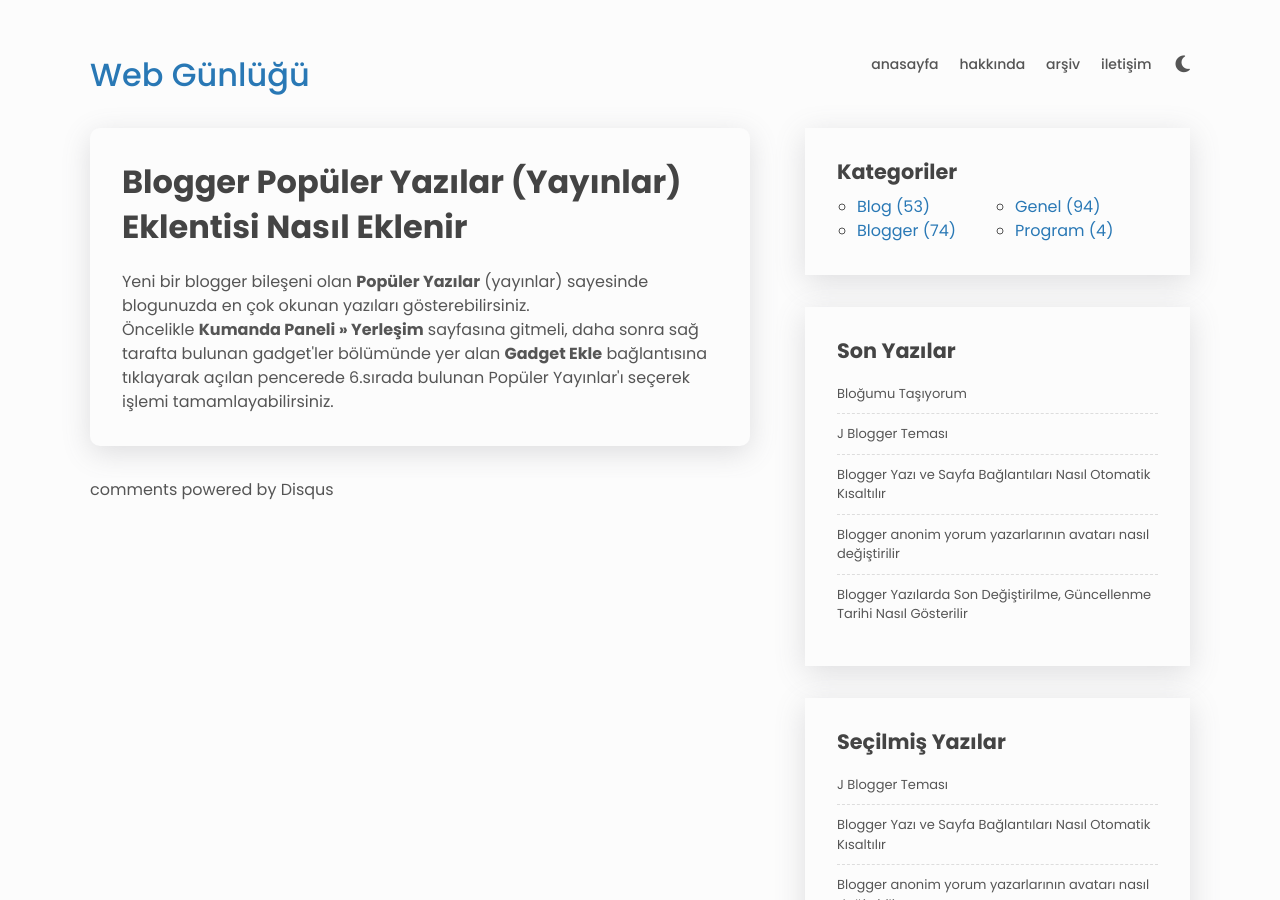
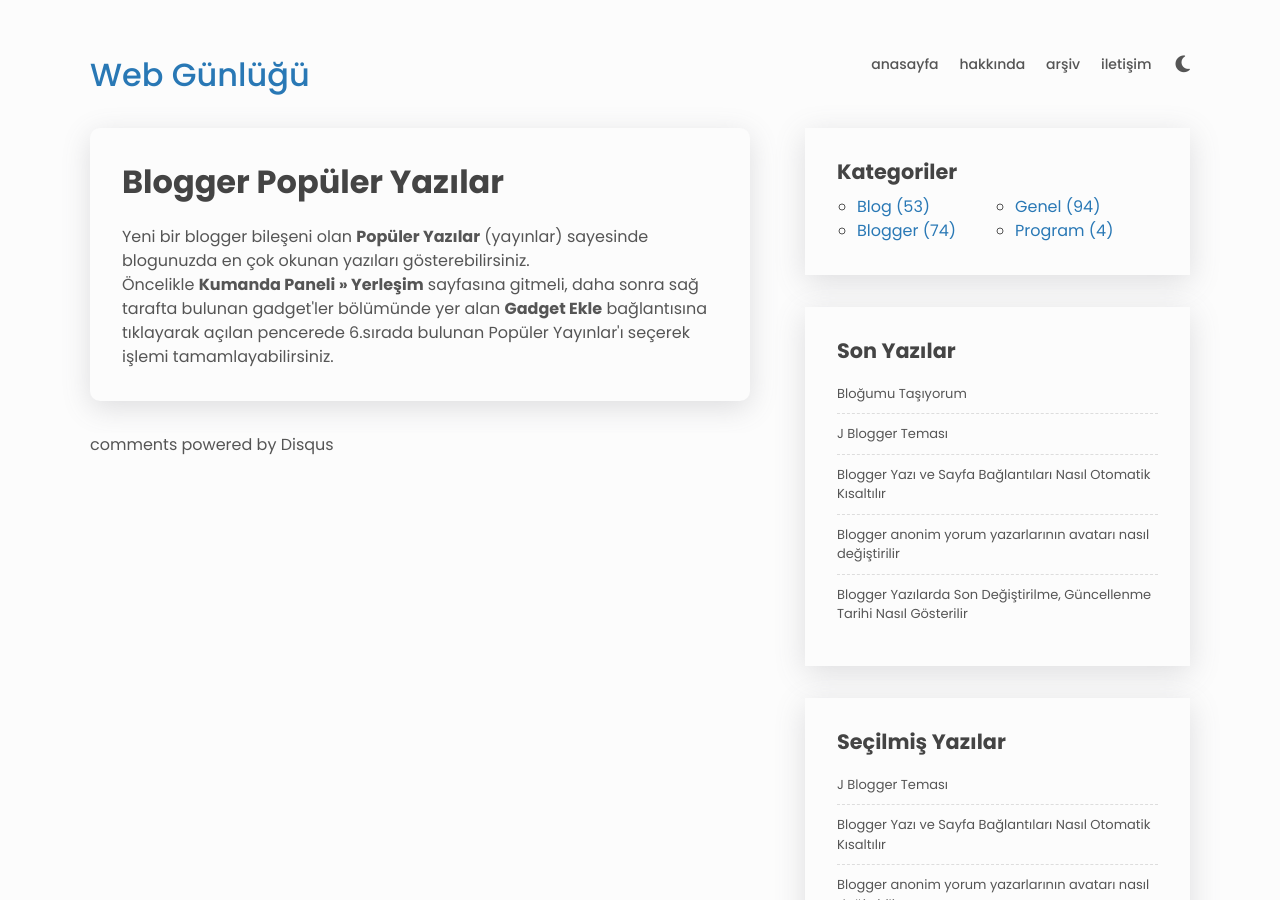
Before and after one commit to zaferzent/zaferzent.github.io, a Jekyll site: the page built from _posts/2010-09-06-blogger-populer-yazilar-yayinlar-eklentisi-nasil-eklenir.html, in a window 1280 px wide and 900 px high. Built offline with Jekyll 4.4.1, drawn with Linux system fonts in a browser that asks for light colours; nearby versions of some CDN libraries; comment, search, counter and statistics services are not loaded.

Commit message:
Update 2010-09-06-blogger-populer-yazilar-yayinlar-eklentisi-nasil-eklenir.html

```diff
--- a/_posts/2010-09-06-blogger-populer-yazilar-yayinlar-eklentisi-nasil-eklenir.html
+++ b/_posts/2010-09-06-blogger-populer-yazilar-yayinlar-eklentisi-nasil-eklenir.html
@@ -1,6 +1,6 @@
 ---
 layout: post
-title: Blogger Popüler Yazılar (Yayınlar) Eklentisi Nasıl Eklenir
+title: Blogger Popüler Yazılar
 date: 2010-09-06 21:01:00 UTC
 updated: 2022-08-25 20:25:37 UTC
 comments: false
```
